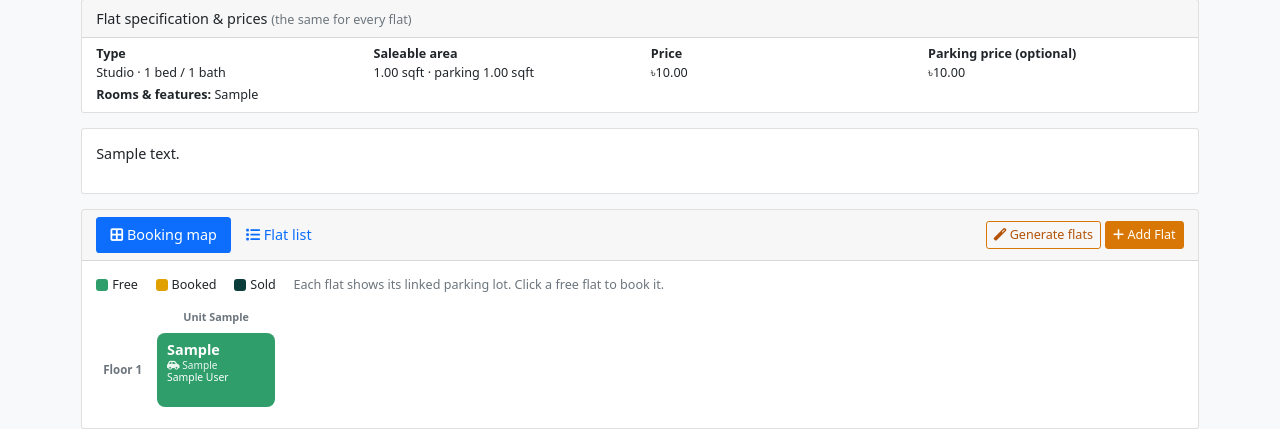
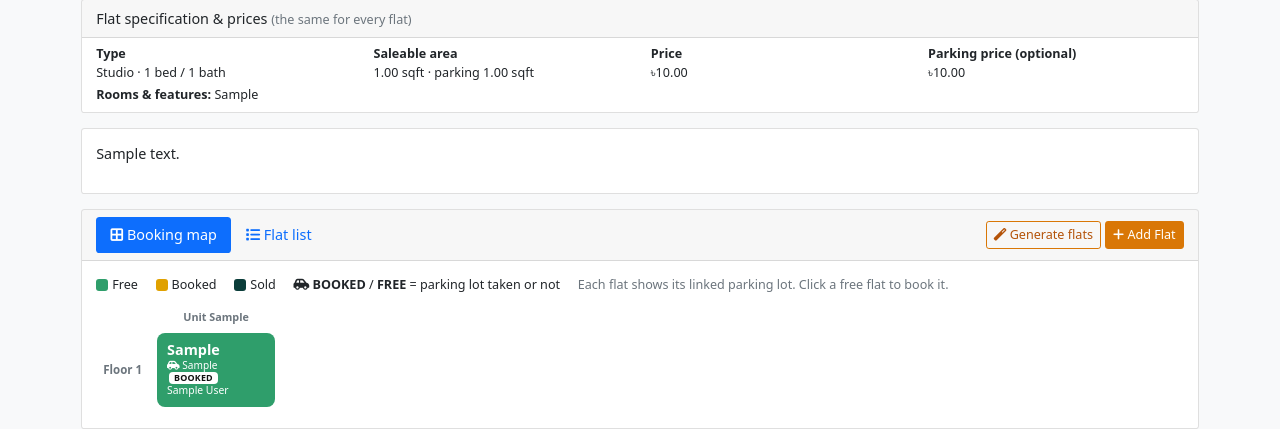
Before and after one commit to hmahabub/block, a Django app: page /projects/1/ in a window 1280 px wide. Shown: the part 406-835 px from the top of the page. Run offline with Django 4.2, Linux system fonts and the light colour scheme; a user stored in the database is signed in; tables that the repository leaves empty hold one stand-in row (values such as "Sample post").

Commit message:
Show whether the parking lot is booked on the booking map
Co-Authored-By: Claude Sonnet 5.5 <noreply@anthropic.com>

```diff
--- a/projects/templates/projects/flat_detail.html
+++ b/projects/templates/projects/flat_detail.html
@@ -56,7 +56,8 @@
                     <tr><th width="40%">Saleable Area</th><td>{{ object.saleable_area }} sqft</td></tr>
                     <tr><th>Facing</th><td>{{ object.facing|default:"-" }}</td></tr>
                     {% if object.bedrooms or object.bathrooms %}<tr><th>Bedrooms / Bathrooms</th><td>{{ object.bedrooms|default:"-" }} / {{ object.bathrooms|default:"-" }}</td></tr>{% endif %}
-                    <tr><th>Parking lot</th><td>{{ object.parking_lot|default:"-" }}{% if object.parking_area %} ({{ object.parking_area }} sqft){% endif %}</td></tr>
+                    <tr><th>Parking lot</th><td>{{ object.parking_lot|default:"-" }}{% if object.parking_area %} ({{ object.parking_area }} sqft){% endif %}
+                        {% if object.current_sale.with_parking %}<span class="badge bg-dark">Booked</span>{% else %}<span class="badge bg-light text-dark border">Free</span>{% endif %}</td></tr>
                     {% if object.features %}<tr><th>Rooms &amp; features</th><td>{{ object.features }}</td></tr>{% endif %}
                     {% if money_visible %}<tr><th>Base Price</th><td>{{ object.base_price|taka }}</td></tr>{% endif %}
                     <tr><th>Quoted Price</th><td>{{ object.quoted_price|taka }}</td></tr>
--- a/projects/templates/projects/flat_list.html
+++ b/projects/templates/projects/flat_list.html
@@ -48,6 +48,7 @@
                         <th>Flat</th>
                         <th>Project</th>
                         <th>Floor</th>
+                        <th>Parking lot</th>
                         <th>Parking</th>
                         <th>Status</th>
                         <th>Customer</th>
@@ -63,6 +64,7 @@
                         <td><a href="{% url 'projects:detail' flat.project.pk %}">{{ flat.project.project_name }}</a></td>
                         <td>{{ flat.floor_no }}</td>
                         <td>{{ flat.parking_lot|default:"-" }}</td>
+                        <td>{% if flat.active_sale %}{% if flat.active_sale.with_parking %}<span class="badge bg-dark">Booked</span>{% else %}<span class="badge bg-light text-dark border">Not taken</span>{% endif %}{% else %}<span class="badge bg-light text-dark border">Free</span>{% endif %}</td>
                         <td>
                             <span class="badge
                                 {% if flat.status == 'AVAILABLE' %}bg-success
@@ -88,7 +90,7 @@
                         </td>
                     </tr>
                     {% empty %}
-                    <tr><td colspan="9" class="text-center py-4">No flats found</td></tr>
+                    <tr><td colspan="10" class="text-center py-4">No flats found</td></tr>
                     {% endfor %}
                 </tbody>
             </table>
--- a/projects/templates/projects/project_detail.html
+++ b/projects/templates/projects/project_detail.html
@@ -15,7 +15,10 @@
     }
     .seat:hover { transform: translateY(-2px); box-shadow: 0 4px 10px rgba(0,0,0,.18); }
     .seat .seat-no { font-size: 1rem; font-weight: 700; }
-    .seat .seat-parking { opacity: .9; font-size: .7rem; }
+    .seat .seat-parking { font-size: .7rem; }
+    .seat .parking-state { display: inline-block; padding: 0 5px; margin-left: 2px; border-radius: 4px; font-size: .62rem; font-weight: 700; letter-spacing: .02em; }
+    .seat .parking-booked { background: #fff; color: #111; }
+    .seat .parking-free { border: 1px solid currentColor; opacity: .85; }
     .seat .seat-customer { font-size: .72rem; overflow: hidden; text-overflow: ellipsis; white-space: nowrap; }
     .seat-available { background: #2f9e6b; }
     .seat-booked { background: #e0a100; color: #2b2100 !important; }
@@ -147,6 +150,7 @@
                 <span class="me-3"><span class="legend-dot" style="background:#2f9e6b"></span>Free</span>
                 <span class="me-3"><span class="legend-dot" style="background:#e0a100"></span>Booked</span>
                 <span class="me-3"><span class="legend-dot" style="background:#0b3d3a"></span>Sold</span>
+                <span class="me-3"><i class="fas fa-car-side"></i> <strong>BOOKED</strong> / <strong>FREE</strong> = parking lot taken or not</span>
                 <span class="text-muted">Each flat shows its linked parking lot. Click a free flat to book it.</span>
             </div>
             {% if map_rows %}
@@ -164,9 +168,10 @@
                                 {% if flat %}
                                 <a class="seat seat-{{ flat.status|lower }}"
                                    href="{% if flat.status == 'AVAILABLE' and perms.sales.add_flatsale %}{% url 'sales:create' %}?flat={{ flat.pk }}{% else %}{% url 'projects:flat-detail' flat.pk %}{% endif %}"
-                                   title="{{ flat.flat_no }} &middot; {{ flat.get_status_display }}{% if flat.active_sale %} &middot; {{ flat.active_sale.customer.display_name }}{% endif %}">
+                                   title="{{ flat.flat_no }} &middot; {{ flat.get_status_display }}{% if flat.active_sale %} &middot; {{ flat.active_sale.customer.display_name }}{% endif %} &middot; parking {{ flat.parking_lot }} {% if flat.active_sale.with_parking %}booked{% else %}free{% endif %}">
                                     <span class="seat-no">{{ flat.flat_no }}</span>
-                                    <span class="seat-parking d-block"><i class="fas fa-car-side"></i> {{ flat.parking_lot|default:"-" }}</span>
+                                    <span class="seat-parking d-block"><i class="fas fa-car-side"></i> {{ flat.parking_lot|default:"-" }}
+                                        {% if flat.active_sale.with_parking %}<span class="parking-state parking-booked">BOOKED</span>{% else %}<span class="parking-state parking-free">FREE</span>{% endif %}</span>
                                     {% if flat.active_sale %}
                                     <span class="seat-customer d-block">{{ flat.active_sale.customer.name }}</span>
                                     {% else %}
@@ -196,6 +201,7 @@
                         <tr>
                             <th>No.</th>
                             <th>Floor</th>
+                            <th>Parking lot</th>
                             <th>Parking</th>
                             <th>Facing</th>
                             <th>Status</th>
@@ -211,6 +217,7 @@
                             <td><a href="{% url 'projects:flat-detail' flat.pk %}">{{ flat.flat_no }}</a></td>
                             <td>{{ flat.floor_no }}</td>
                             <td>{{ flat.parking_lot|default:"-" }}</td>
+                            <td>{% if flat.active_sale %}{% if flat.active_sale.with_parking %}<span class="badge bg-dark">Booked</span>{% else %}<span class="badge bg-light text-dark border">Not taken</span>{% endif %}{% else %}<span class="badge bg-light text-dark border">Free</span>{% endif %}</td>
                             <td>{{ flat.facing|default:"-" }}</td>
                             <td>
                                 <span class="badge
@@ -237,7 +244,7 @@
                             </td>
                         </tr>
                         {% empty %}
-                        <tr><td colspan="9" class="text-center py-4">No flats added yet</td></tr>
+                        <tr><td colspan="10" class="text-center py-4">No flats added yet</td></tr>
                         {% endfor %}
                     </tbody>
                 </table>
```
Also changed, not shown: projects/tests.py (+42 -0 lines).
